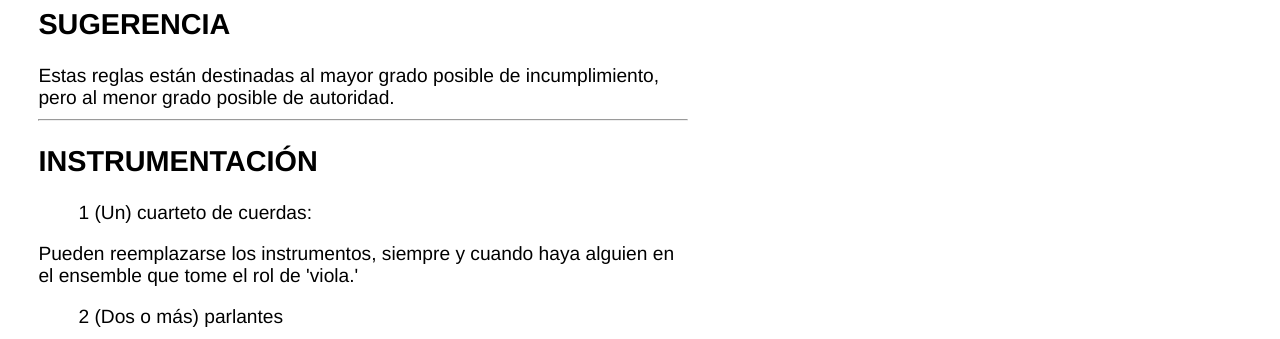
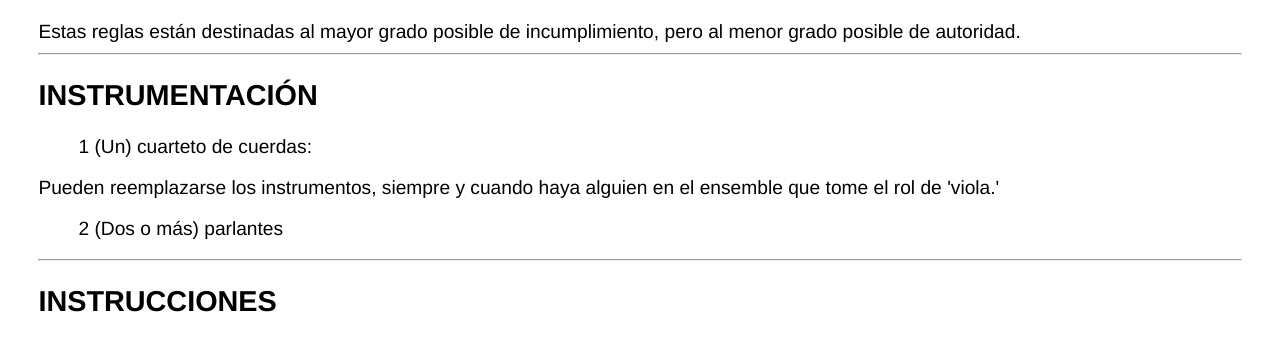
Before and after one commit to fdch/rdn, a plain HTML site: page index.html in a window 1280 px wide. Shown: the part 188-527 px from the top of the page. Drawn offline with Linux system fonts and the light colour scheme.

Commit message:
changed width

```diff
--- a/css/style.css
+++ b/css/style.css
@@ -16,7 +16,7 @@ body {
 	font-size: 1.2em;
 }
 main {
-	max-width: 650px;
+	width: 100%;
 }
 
 strong {
```
Also changed, not shown: 1 other file.
